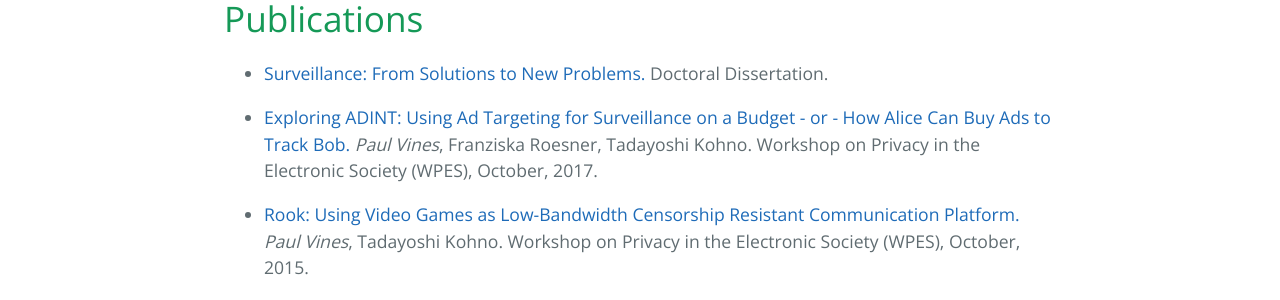
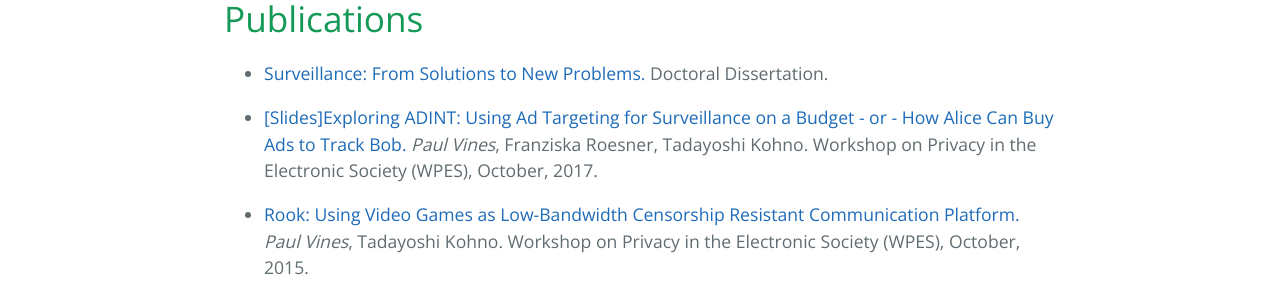
Before and after one commit to plvines/plvines.github.io, a Jekyll site: the page built from publications.md, in a window 1280 px wide. Shown: the part 423-723 px from the top of the page. Built offline with Jekyll 4.4.1, drawn with Linux system fonts in a browser that asks for light colours; our own code applies the rules of GitHub Pages for plain Markdown files.

Commit message:
Added ADINT slides

```diff
--- a/publications.md
+++ b/publications.md
@@ -2,9 +2,10 @@
 layout: default
 ---
 # Publications
+
 - [Surveillance: From Solutions to New Problems.](https://digital.lib.washington.edu/researchworks/bitstream/handle/1773/40008/Vines_washington_0250E_17548.pdf?sequence=1&isAllowed=y) Doctoral Dissertation.
 
-- [Exploring ADINT: Using Ad Targeting for Surveillance on a Budget - or - How Alice Can Buy Ads to Track Bob.]([http://adint.cs.washington.edu/ADINT.pdf) _Paul Vines_, Franziska Roesner, Tadayoshi Kohno. Workshop on Privacy in the Electronic Society (WPES), October, 2017.
+- [\[Slides\]](http://paulvines.com/vines_ADINT.pdf)[Exploring ADINT: Using Ad Targeting for Surveillance on a Budget - or - How Alice Can Buy Ads to Track Bob.]([http://adint.cs.washington.edu/ADINT.pdf) _Paul Vines_, Franziska Roesner, Tadayoshi Kohno. Workshop on Privacy in the Electronic Society (WPES), October, 2017.
 
 - [Rook: Using Video Games as Low-Bandwidth Censorship Resistant Communication Platform.](https://cs.washington.edu/tr/2015/03/UW-CSE-15-03-03.pdf) _Paul Vines_, Tadayoshi Kohno. Workshop on Privacy in the Electronic Society (WPES), October, 2015.
 
```
Also changed, not shown: 1 other file.
